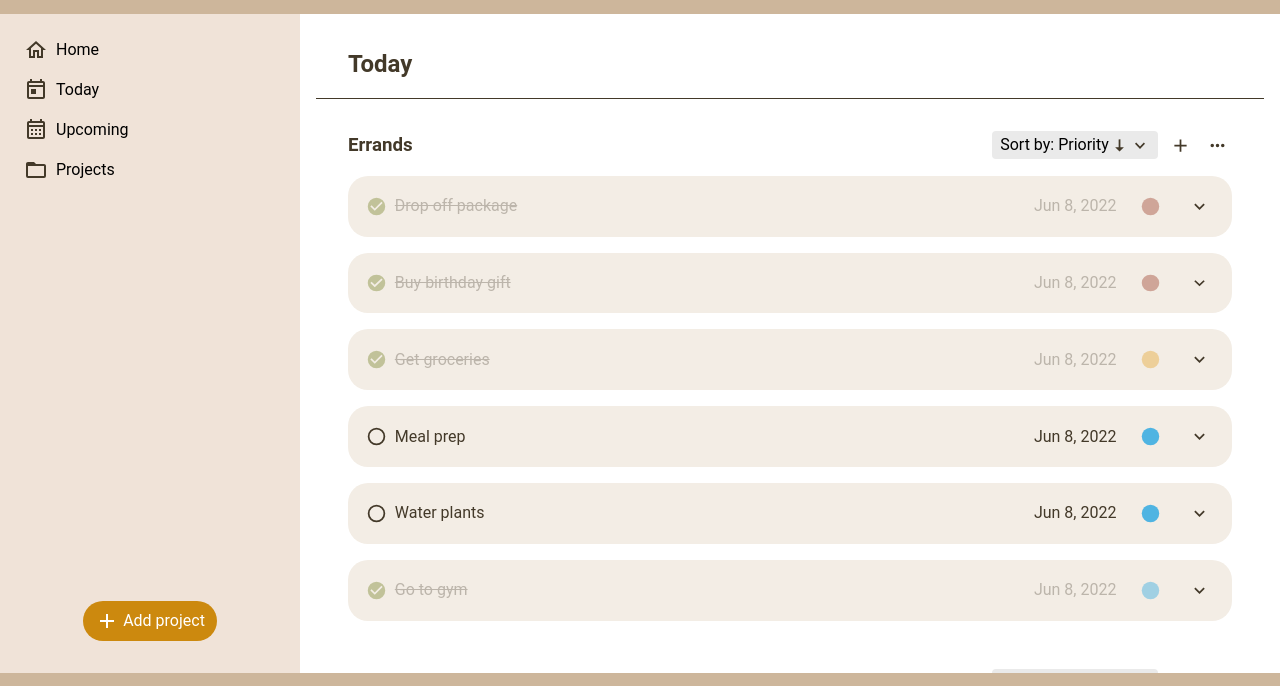
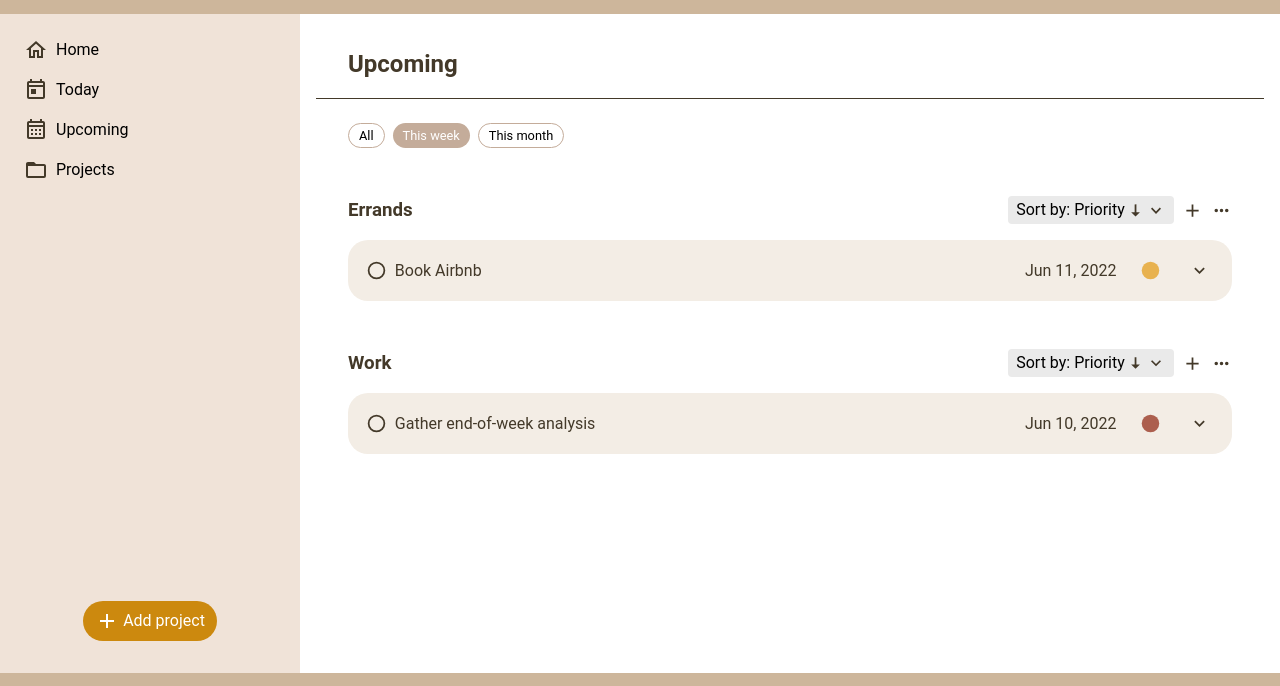
Before and after one commit to hannahkim313/to-do-list, a website built with webpack: page dist/index.html in a window 1280 px wide. Shown: the part 71-757 px from the top of the page. Built offline with nearby package versions, Linux system fonts and the light colour scheme.

Commit message:
Create 'Upcoming' page

```diff
--- a/src/css/style.css
+++ b/src/css/style.css
@@ -552,12 +552,12 @@ header .logo {
     padding: 16px 16px 16px 32px;
 
     grid-row: 1 / 2;
+
+    border-bottom: 1px solid var(--main-font-color);
 }
 
 #upcoming-page .filters {
-    padding: 0 16px 16px 32px;
-
-    border-bottom: 1px solid var(--main-font-color);
+    padding: 24px 16px 16px 32px;
 
     grid-row: 2 / 3;
 
--- a/src/index.js
+++ b/src/index.js
@@ -3,6 +3,7 @@ import { createHeader } from "./modules/dom-creation/header";
 import { createSidebar } from "./modules/dom-creation/sidebar";
 import { createHomePage } from "./modules/dom-creation/home-page";
 import { createTodayPage } from "./modules/dom-creation/today-page";
+import { createUpcomingPage } from "./modules/dom-creation/upcoming-page";
 import { createFooter } from "./modules/dom-creation/footer";
 import "./css/style.css";
 import "./css/reset.css";
@@ -11,7 +12,8 @@ const bodyElements = [
     createHeader(),
     createSidebar(),
     // createHomePage(),
-    createTodayPage(),
+    // createTodayPage(),
+    createUpcomingPage(),
     createFooter()
 ];
 
--- a/src/modules/dom-creation/upcoming-page.js
+++ b/src/modules/dom-creation/upcoming-page.js
@@ -0,0 +1,56 @@
+import { appendChildren } from "./helper-functions";
+import { createButton, createDiv, createHeading, createPara } from "./elements";
+import { createPage } from "./general-components/page";
+import { createProjectsSection } from "./general-components/projects-section";
+
+const _createFilters = () => {
+    const allBtn = createButton({ type: "button", class: "all" });
+    appendChildren(allBtn, [createPara("All")]);
+    const thisWeekBtn = createButton({ type: "button", class: "this-week" });
+    appendChildren(thisWeekBtn, [createPara("This week")]);
+    const thisMonthBtn = createButton({ type: "button", class: "this-month" });
+    appendChildren(thisMonthBtn, [createPara("This month")]);
+
+    const attributes = { class: "filters" };
+    const filters = createDiv(attributes);
+    const elements = [allBtn, thisWeekBtn, thisMonthBtn];
+    appendChildren(filters, elements);
+
+    return filters;
+};
+
+const createUpcomingPage = () => {
+    const allProjectsData = {
+        projectOne: {
+            title: "Errands",
+            taskOne: {
+                checked: false,
+                name: "Book Airbnb",
+                dueDate: "Jun 11, 2022",
+                priority: "medium"
+            }
+        },
+        projectTwo: {
+            title: "Work",
+            taskOne: {
+                checked: false,
+                name: "Gather end-of-week analysis",
+                dueDate: "Jun 10, 2022",
+                priority: "high"
+            }
+        }
+    };
+    const upcomingPage = createPage("upcoming");
+    const elements = [
+        createHeading("2", "Upcoming"),
+        _createFilters(),
+        createProjectsSection(allProjectsData)
+    ];
+    appendChildren(upcomingPage, elements);
+
+    return upcomingPage;
+};
+
+export {
+    createUpcomingPage,
+};
```
Also changed, not shown: dist/main.js.
